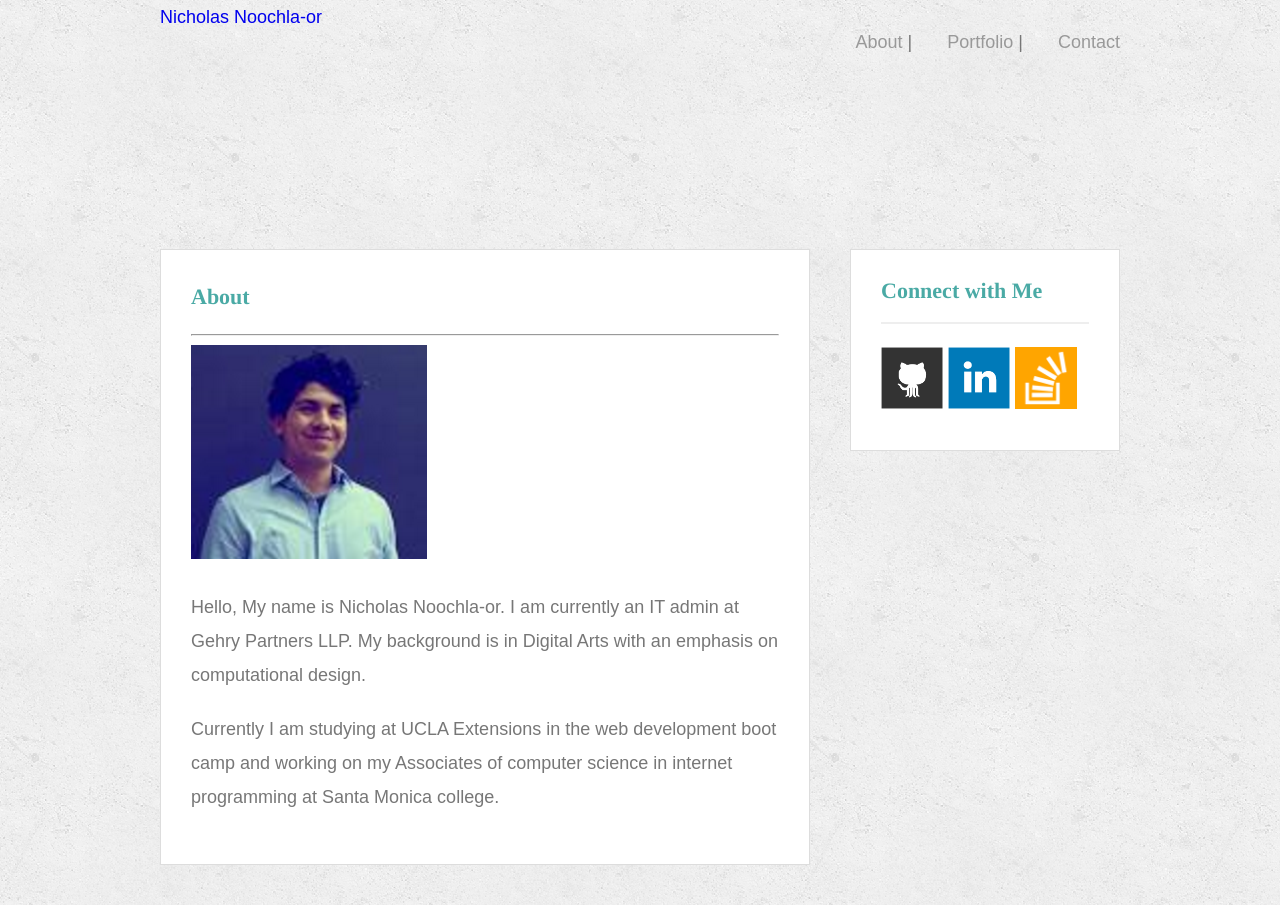
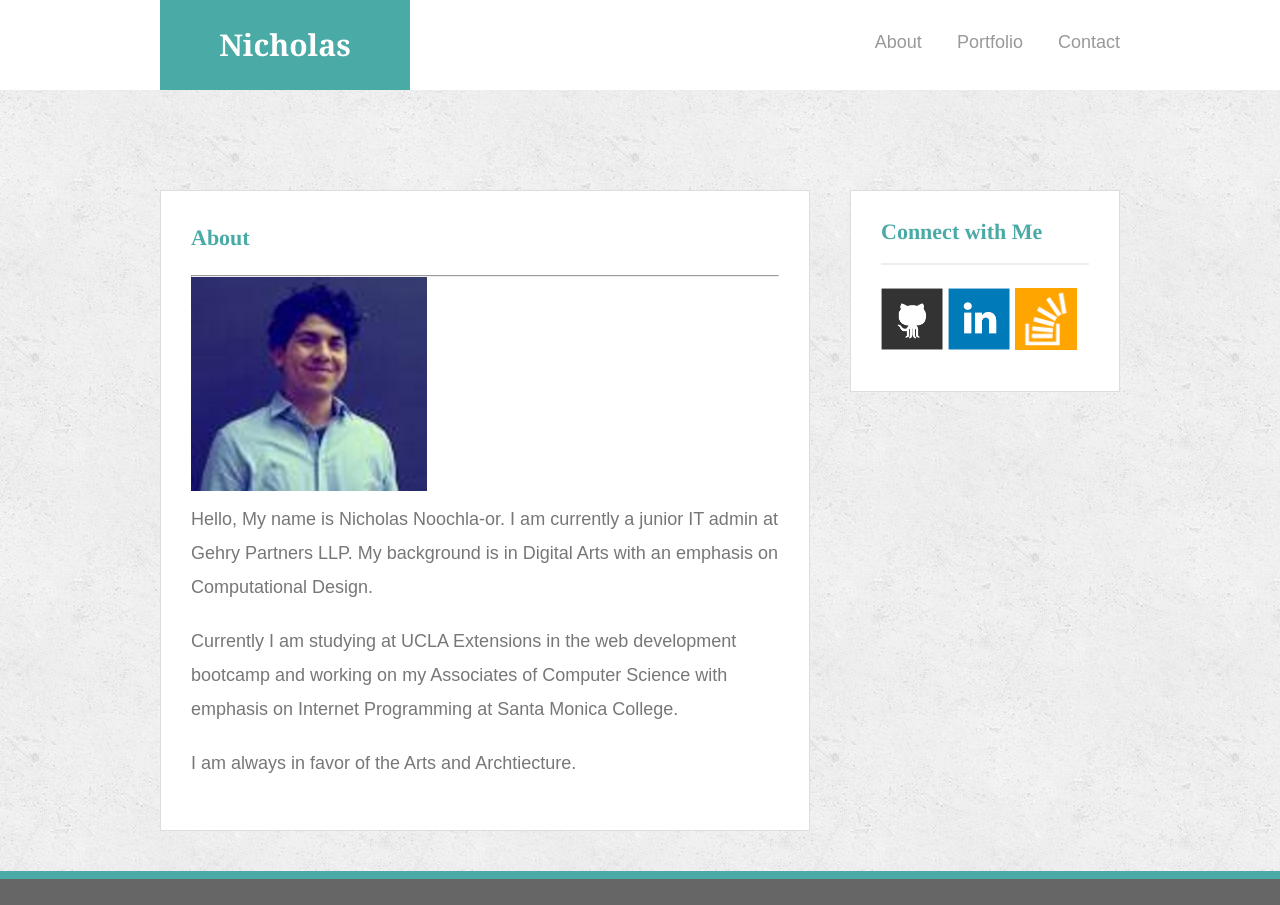
Before and after one commit to FlintSable/Basic-Portfolio, a plain HTML site: page index.html in a window 1280 px wide. Shown: the top 905 px of the page. Drawn offline with Linux system fonts and the light colour scheme.

Commit message:
Still pusing around stuff

```diff
--- a/assets/css/style.css
+++ b/assets/css/style.css
@@ -56,9 +56,6 @@ li {
     display: inline;
 }
 
-li:not(:first-child):before {
-    content: " | ";
-}
 
 a {
     text-decoration: none;
@@ -76,7 +73,7 @@ br {
 
 /*header*/
 
-.HeadWrap {
+#headwrap {
     position: fixed;
     z-index: 99;
     margin: 0 0 30px;
@@ -87,7 +84,7 @@ br {
     border-bottom: 2px soid #ccc;
 }
 
-.logo {
+#logo {
     width: 250px;
     height: 90px;
     float: left;
@@ -99,6 +96,11 @@ br {
     font-size: 30px;
     text-decoration: none;
     background: #4aaaa5;
+}
+
+#logo:hover,
+    input[type=submit]:hover {
+        background: #5E7F7E;
 }
 
 nav {
@@ -114,6 +116,10 @@ nav a {
     text-decoration: none;
     line-height: 18px;
     border-left: 1px solid #efefef;
+}
+
+nav a:hover {
+    color: #5E7F7E;
 }
 
 nav a:first-child {
@@ -133,6 +139,30 @@ footer {
     background: #666;
     border-top: 8px solid #4aaaa5;
 }
+
+/*sticky footer*/
+
+* {
+  margin: 0;
+}
+
+html,
+body {
+  height: 100%;
+}
+
+.wrapper {
+  min-height: 100%;
+  height: auto !important;
+  height: 100%;
+  margin: 0 auto -105px;
+}
+
+footer,
+.push {
+  height: 105px;
+}
+
 
 
 /*sidebar*/
@@ -166,6 +196,10 @@ h3,
     margin-right: 0;
 }
 
+.social:hover {
+    cursor: pointer;
+    opacity: .8;
+}
 
 /*main*/
 
--- a/index.html
+++ b/index.html
@@ -14,32 +14,43 @@
         	<a href="index.html" id="logo">Nicholas Noochla-or</a>
             <nav>
                 <ul>
-                    <li><a href="">About</a></li>
-                    <li><a href="">Portfolio</a></li>
-                    <li><a href="">Contact</a></li>
+                    <li><a href="index.html">About</a></li>
+                    <li><a href="Portfolio.html">Portfolio</a></li>
+                    <li><a href="contact.html">Contact</a></li>
                 </ul>
             </nav>
     </header>
 
 
-    <div id="main-container" class="container">
-    	<div id="container">
+    <div class="wrapper">
+    	<div id="main-container" class="container">
         <section class="main-section">
                 <h2>About</h2>
                 <hr>
-                <img id="image" src="assets/images/nooch.png" alt="">
+                <img id="image" src="assets/images/nooch.png" alt="Nicholas Noochla-or">
+
                 <p>
-                <p>Hello, My name is Nicholas Noochla-or. I am currently an IT admin at Gehry Partners LLP. My background is in Digital Arts with an emphasis on computational design.</p>
+                Hello, My name is Nicholas Noochla-or. I am currently a junior IT admin at Gehry Partners LLP. My background is in Digital Arts with an emphasis on Computational Design.
+                </p>
 
-                <p>Currently I am studying at UCLA Extensions in the web development boot camp and working on my Associates of computer science in internet programming at Santa Monica college. </p>
+                <p>
+                Currently I am studying at UCLA Extensions in the web development bootcamp and working on my Associates of Computer Science with emphasis on  Internet Programming at Santa Monica College.
+                </p>
+
+                <p>
+                I am always in favor of the Arts and Archtiecture.
+                </p>
         </section>
 
             <section class="sidebar">
                 <div id="connect">
                 	<h2>Connect with Me</h2>
-                    <a href="#"><img src="assets/images/github-128.png" class="social" alt="GitHub"></a>
-                    <a href="#"><img src="assets/images/linkedin-128.png" class="social" alt="LinkedIn"></a>
-                    <a href="#"><img src="assets/images/stackoverflow-128.png" class="social" alt="Stack Overflow"></a>
+                    <a href="https://github.com/FlintSable"><img src="assets/images/github-128.png" class="social" alt="GitHub"></a>
+
+                    <a href="https://www.linkedin.com/in/nicholas-noochla-or-45317bb5?trk=hp-identity-photo"><img src="assets/images/linkedin-128.png" class="social" alt="LinkedIn"></a>
+
+                    <a href="http://stackoverflow.com/users/3333954/flintsable?tab=profile"><img src="assets/images/stackoverflow-128.png" class="social" alt="Stack Overflow"></a>
+
                 </div>
             </section>
 
```
Also changed, not shown: portfolio.html (+7 -4 lines).
